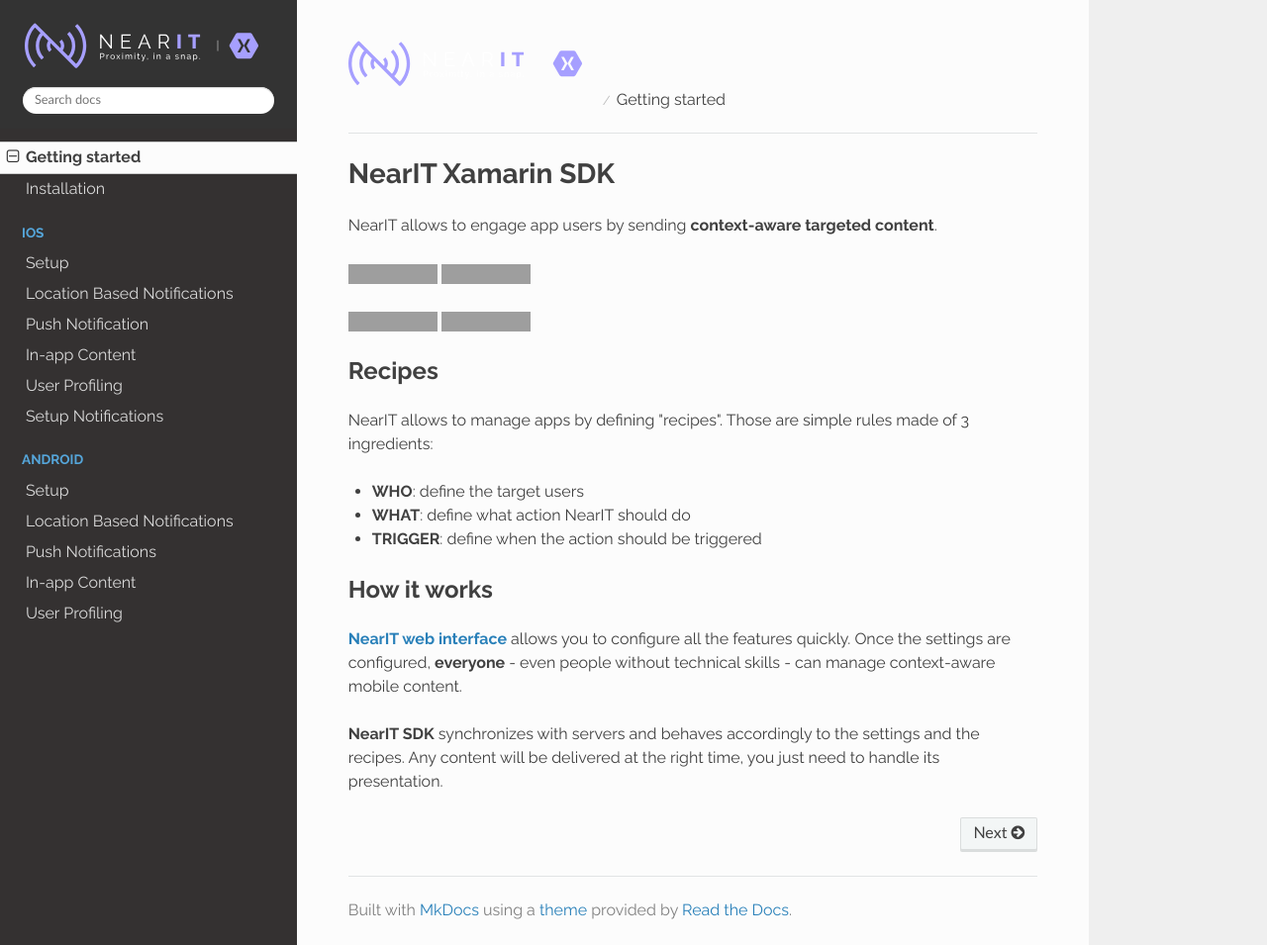
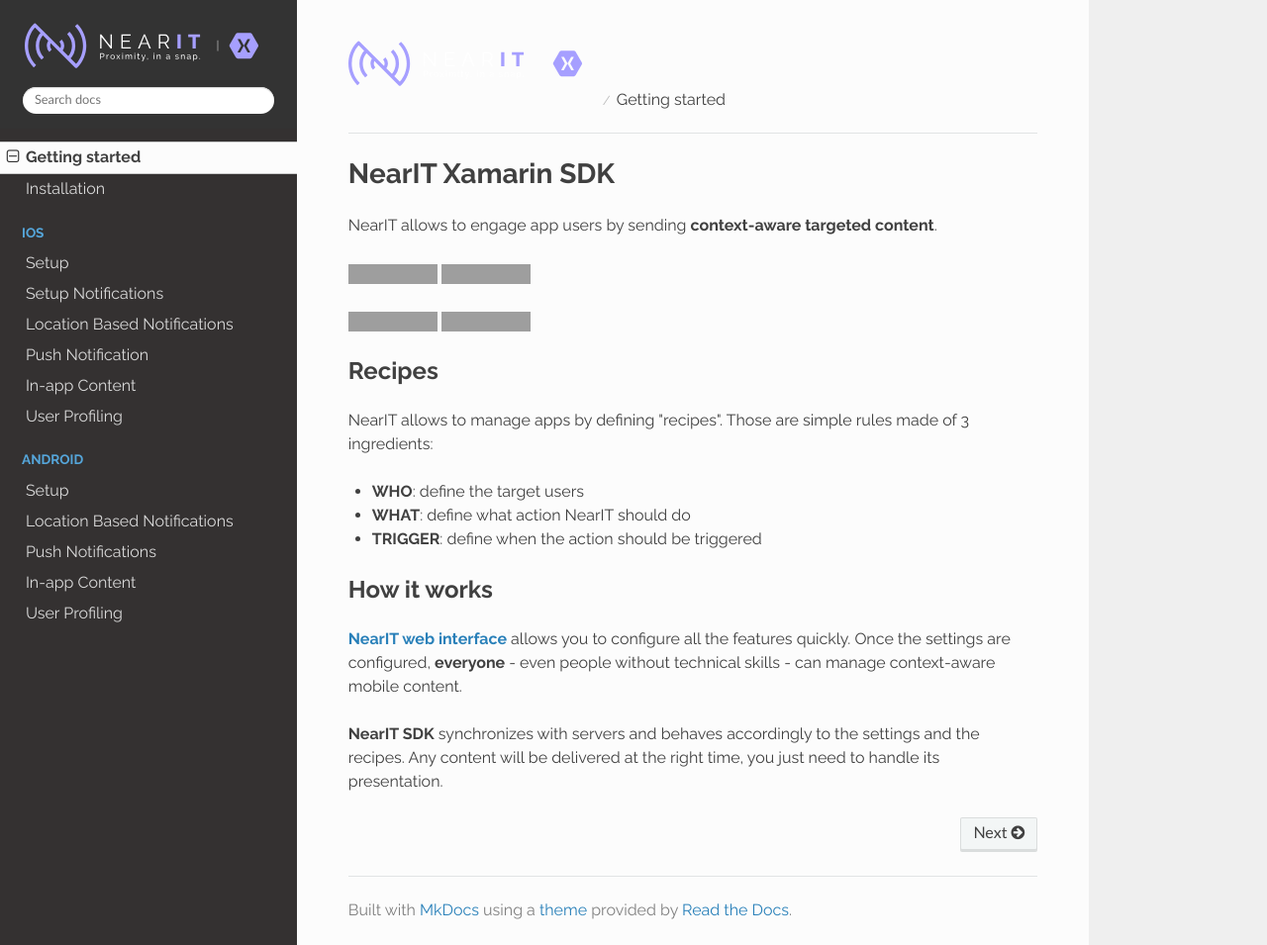
Before and after one commit to nearit/Xamarin-SDK, an MkDocs documentation site: the page built from docs/index.md, in a window 1280 px wide and 955 px high. Shown: the whole window at 99% size. Built offline with MkDocs 1.6.1, drawn with Linux system fonts in a browser that asks for light colours; nearby versions of some CDN libraries; old or Windows-style settings are respelled for this version of MkDocs; part of the change alters nothing that is shown; grey boxes are pictures that could not be loaded.

```diff
--- a/mkdocs.yml
+++ b/mkdocs.yml
@@ -7,11 +7,11 @@ pages:
     - 'Installation' : 'installation.md'
     - 'iOS' :
         - 'Setup' : 'ios/setup.md'
+        - 'Setup Notifications' : 'ios/setup-notifications.md'
         - 'Location Based Notifications' : 'ios/location-based-notifications.md'
         - 'Push Notification' : 'ios/push-notifications.md'
         - 'In-app Content' : 'ios/handle-content.md'
         - 'User Profiling' : 'ios/user-profiling.md'
-        - 'Setup Notifications' : 'ios/setup-notifications.md'
     - 'Android' :
         - 'Setup' : 'android/setup.md'
         - 'Location Based Notifications' : 'android/location-based-notifications.md'
```
